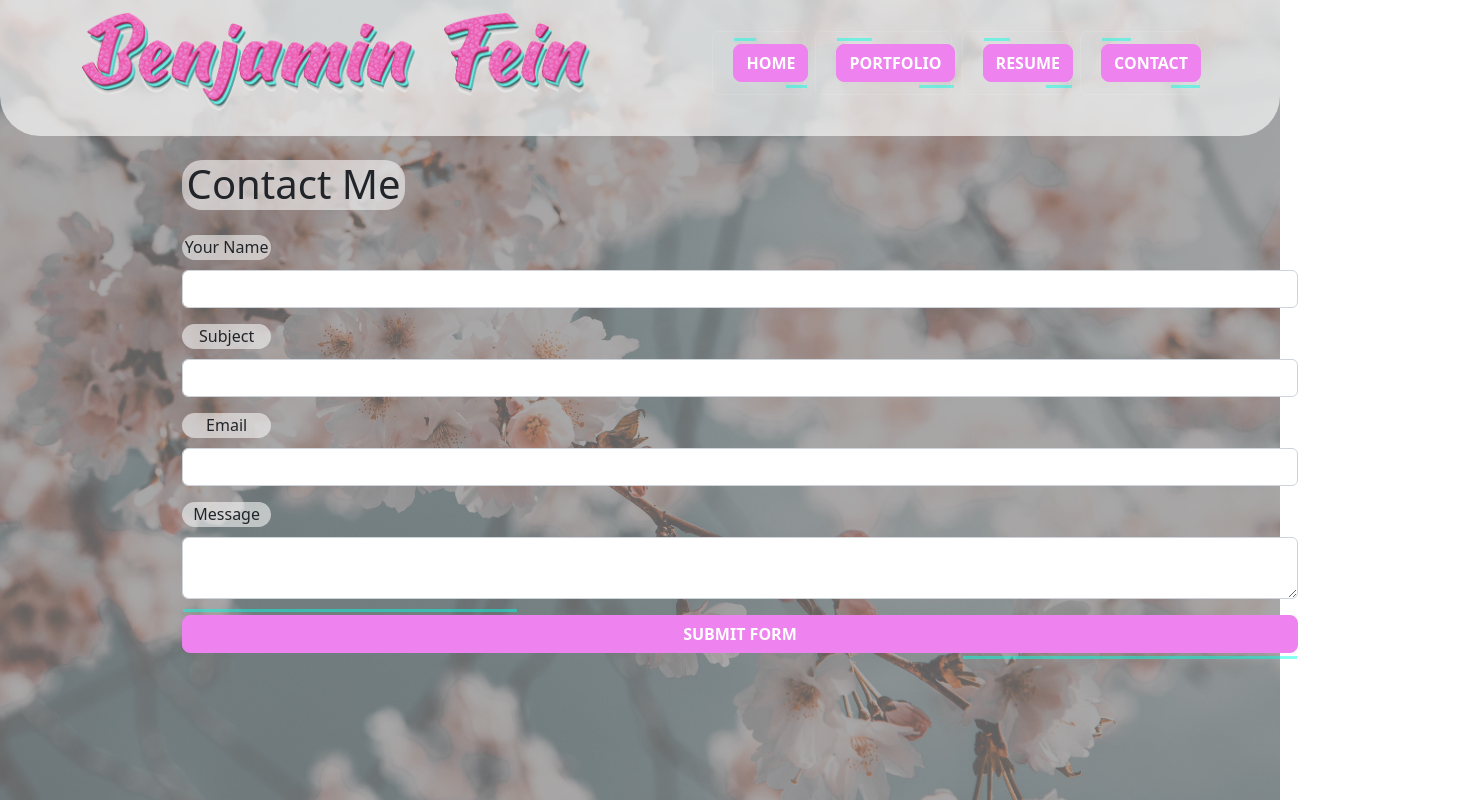
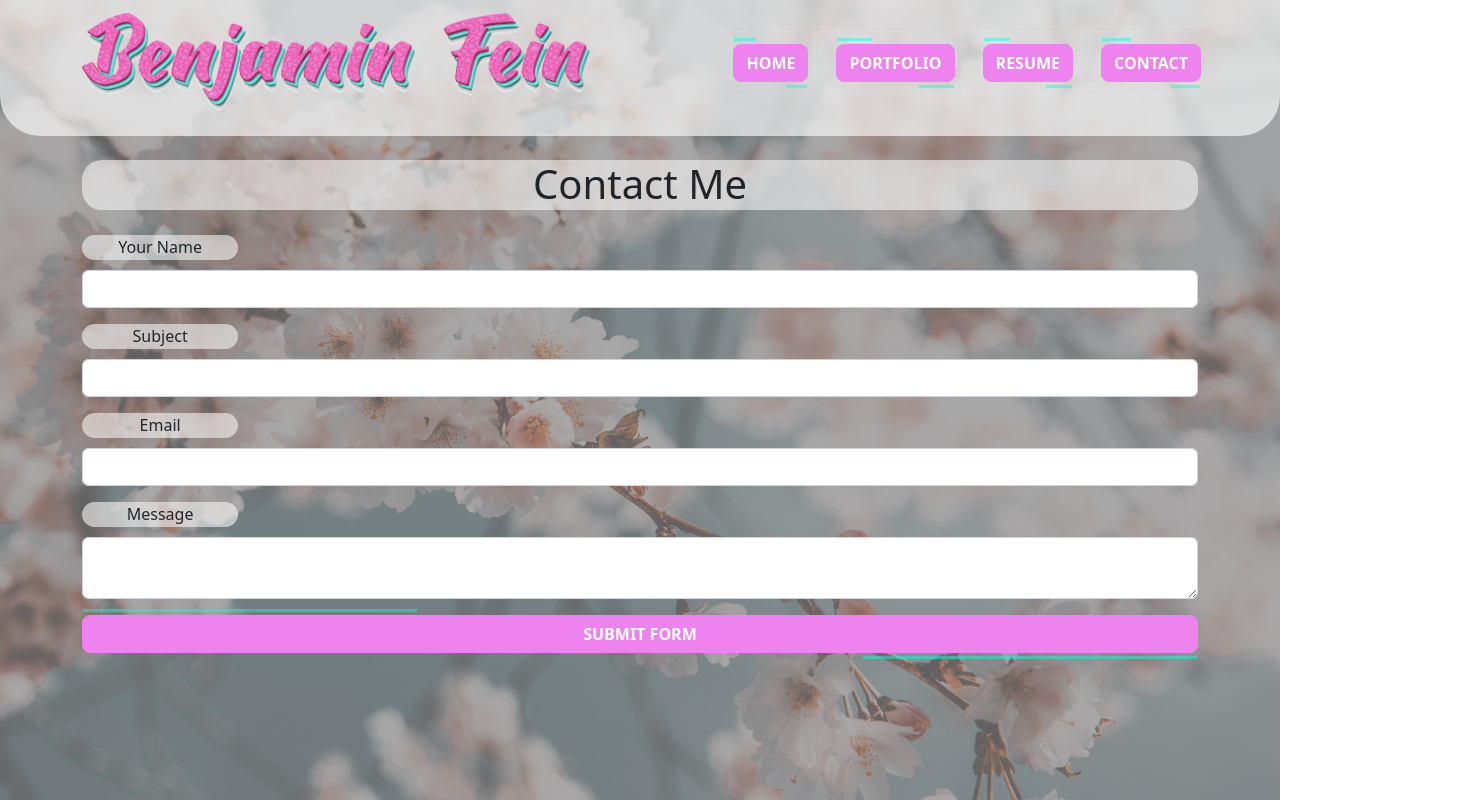
Before and after one commit to Bfunk54/bfunk54.github.io, a React (Create React App) app: page /contact in a window 1280 px wide. Shown: the top 800 px of the page, 1480 px wide, since content can reach past the window. Built offline with nearby package versions, Linux system fonts and the light colour scheme.

Commit message:
fixed two errrors on the contact and resume pages

```diff
--- a/src/components/pages/Contact.css
+++ b/src/components/pages/Contact.css
@@ -1,4 +1,4 @@
-@media screen and (max-width: 1200px) {
+@media screen and (max-width: 1800px) {
     .labels {
         width: 14% !important;
     }
--- a/src/components/pages/Contact.js
+++ b/src/components/pages/Contact.js
@@ -28,7 +28,7 @@ export default function Contact() {
     e.target.reset();
   };
   return (
-    <div style={{ marginRight: -200}} className="portfolio-block contact">
+    <div style={{display: 'flex', justifyContent: 'center', marginRight: -200}} className="portfolio-block contact">
       <div style={{ height: "82.8vh" }} className="container">
         <div
           style={{
--- a/src/components/pages/Resume.css
+++ b/src/components/pages/Resume.css
@@ -3,3 +3,9 @@
     margin-top: 30px;
   }
 }
+
+@media screen and (max-height: 800px) {
+  .other {
+    padding-bottom: 50px !important;
+  }
+}
--- a/src/components/pages/Resume.js
+++ b/src/components/pages/Resume.js
@@ -17,7 +17,7 @@ export default function Blog() {
 
   return (
     <div className='resumeContainer'>
-        <div style={{display: 'flex', justifyContent: 'center'}}>
+        <div className='other' style={{display: 'flex', justifyContent: 'center', paddingBottom: '120px'}}>
         <OverlayTrigger
       placement="right"
       delay={{ show: 200, hide: 400 }}
```
Also changed, not shown: 13 other files (tests, documents, lock files or other folders).
